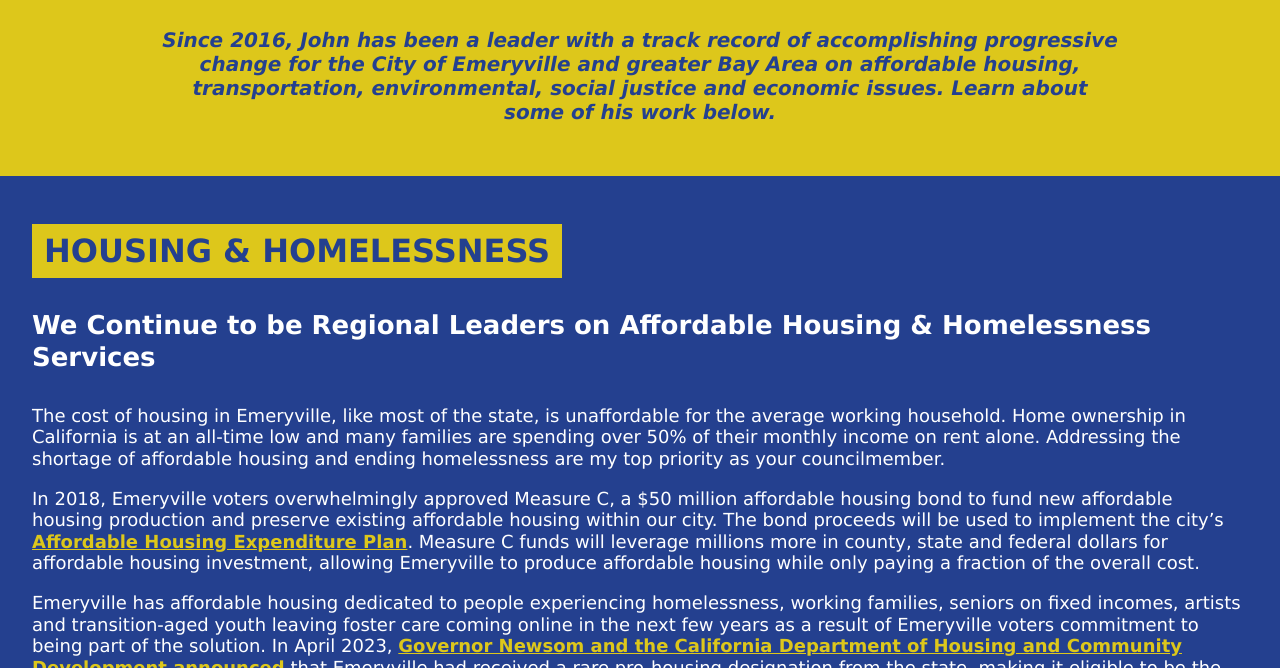
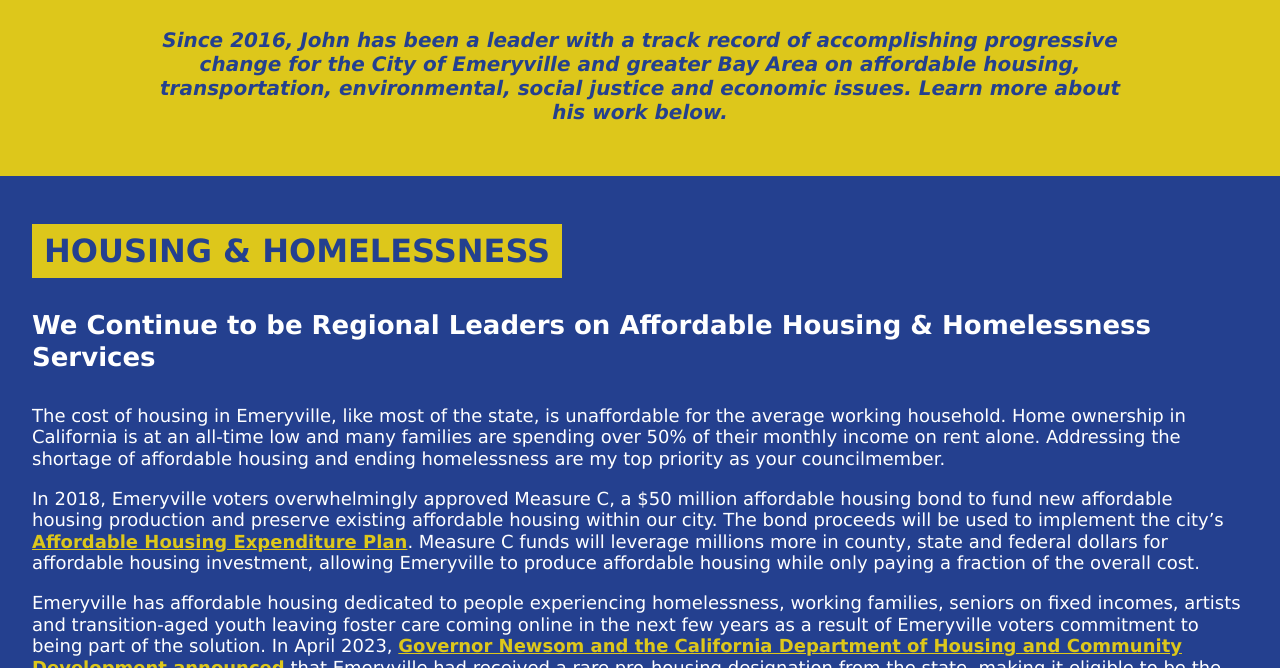
Before and after one commit to Ed-Cupaioli-LLC/john-bauters, a Jekyll site: the page built from _pages/issues.md, in a window 1280 px wide and 900 px high, scrolled down 1128 px, cut to the strip 232-900 px from the top of the window. Built offline with Jekyll 4.4.1, drawn with Linux system fonts in a browser that asks for light colours; nearby versions of some CDN libraries; comment, search, counter and statistics services are not loaded.

Commit message:
Updated 1 file via CloudCannon.

```diff
--- a/_pages/issues.md
+++ b/_pages/issues.md
@@ -39,7 +39,7 @@ issue-summary:
     Since 2016, John has been a leader with a track record of accomplishing
     progressive change for the City of Emeryville and greater Bay Area on
     affordable housing, transportation, environmental, social justice and
-    economic issues. Learn about some of his work below.
+    economic issues. Learn more about his work below.
 issues:
   - title: Housing & Homelessness
     id: Housing
```
